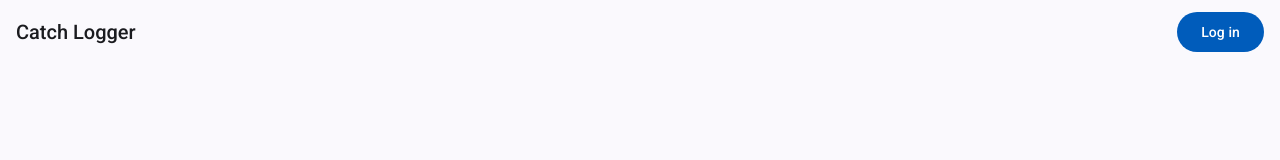
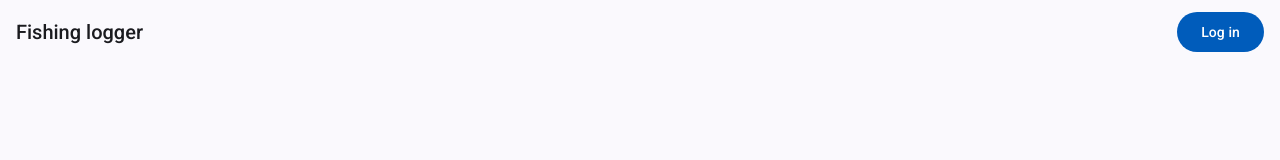
Before and after one commit to S00271237/WP2Assignment2, an Angular app: page /login in a window 1280 px wide. Shown: the top 160 px of the page. Built offline with nearby package versions, Linux system fonts and the light colour scheme.

Commit message:
changed name on the navbar

```diff
--- a/src/app/app.html
+++ b/src/app/app.html
@@ -1,5 +1,5 @@
 <mat-toolbar class="navbar">
-  <a routerLink="/home" class="app-title">Catch Logger</a>
+  <a routerLink="/home" class="app-title">Fishing logger</a>
 
   <span class="spacer"></span>
 
--- a/src/app/core/interceptors/auth.interceptor.ts
+++ b/src/app/core/interceptors/auth.interceptor.ts
@@ -4,7 +4,7 @@ export const authInterceptor: HttpInterceptorFn = (req, next) => {
   const token = localStorage.getItem('token');
   if (!token) return next(req);
 
-  return next(req.clone({
+  return next(req.clone({ // stores a copy of the token with authorisation
     setHeaders: { Authorization: `Bearer ${token}` },
   }));
 };
--- a/src/app/session-detail/session-detail.ts
+++ b/src/app/session-detail/session-detail.ts
@@ -15,7 +15,7 @@ import { WATER_BODIES, endAfterStart, toLocalInput } from '../utils/session-form
 
 @Component({
   selector: 'app-session-detail',
-  imports: [DatePipe, ReactiveFormsModule, RouterLink, MatCardModule, MatFormFieldModule, MatInputModule, MatSelectModule, MatButtonModule, MatIconModule, MatProgressBarModule],
+  imports: [ReactiveFormsModule, RouterLink, MatCardModule, MatFormFieldModule, MatInputModule, MatSelectModule, MatButtonModule, MatIconModule, MatProgressBarModule],
   templateUrl: './session-detail.html',
   styleUrl: './session-detail.scss',
 })
```
